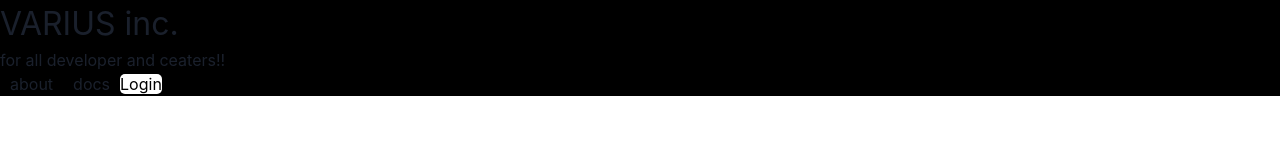
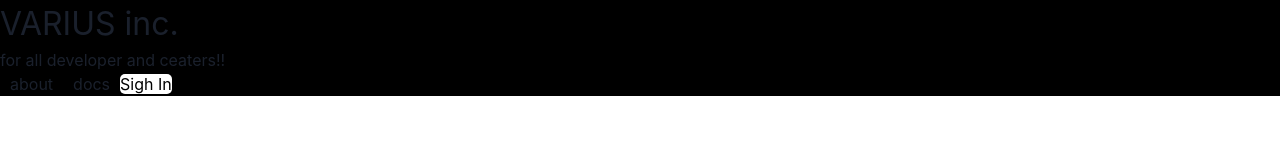
Before and after one commit to nknighta/varius-website, a Next.js app: page / in a window 1280 px wide. Shown: the top 164 px of the page. Built offline with nearby package versions, Linux system fonts and the light colour scheme.

Commit message:
Update _document.tsx

```diff
--- a/src/pages/_document.tsx
+++ b/src/pages/_document.tsx
@@ -43,7 +43,7 @@ export default function document() {
 						}}
 							marginX={10}
 							as={"a"} href="/login">
-							Login
+							Sigh In
 						</Button>
 					</Box>
 				</Flex>
```
